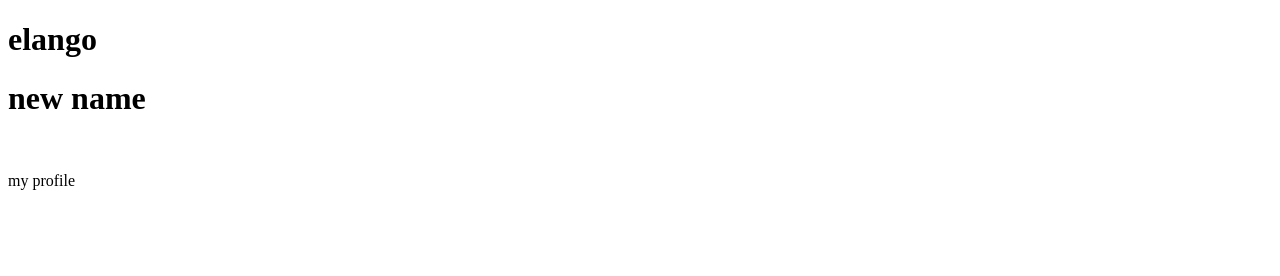
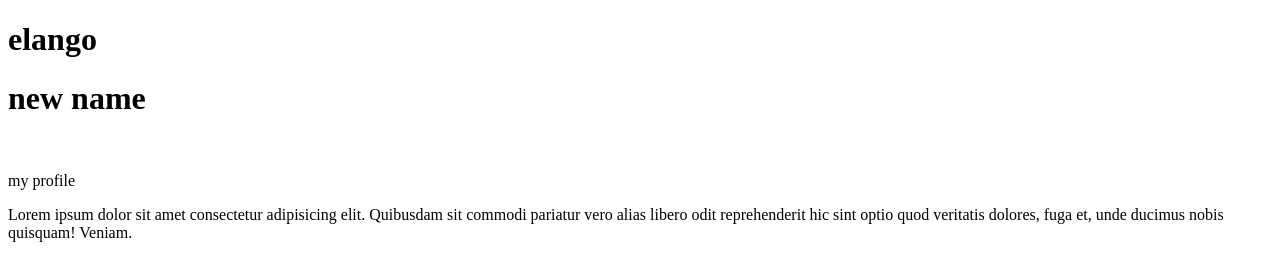
Before and after one commit to elangokumar8031/first-project, a plain HTML site: page index.html in a window 1280 px wide. Drawn offline with Linux system fonts and the light colour scheme.

Commit message:
added pragraph

```diff
--- a/index.html
+++ b/index.html
@@ -13,5 +13,7 @@
     <p>my profile
 
     </p>
+    <p>Lorem ipsum dolor sit amet consectetur adipisicing elit. Quibusdam sit commodi pariatur vero alias libero odit reprehenderit hic sint optio quod veritatis dolores, fuga et, unde ducimus nobis quisquam! Veniam.
+    </p>
 </body>
 </html>
```
